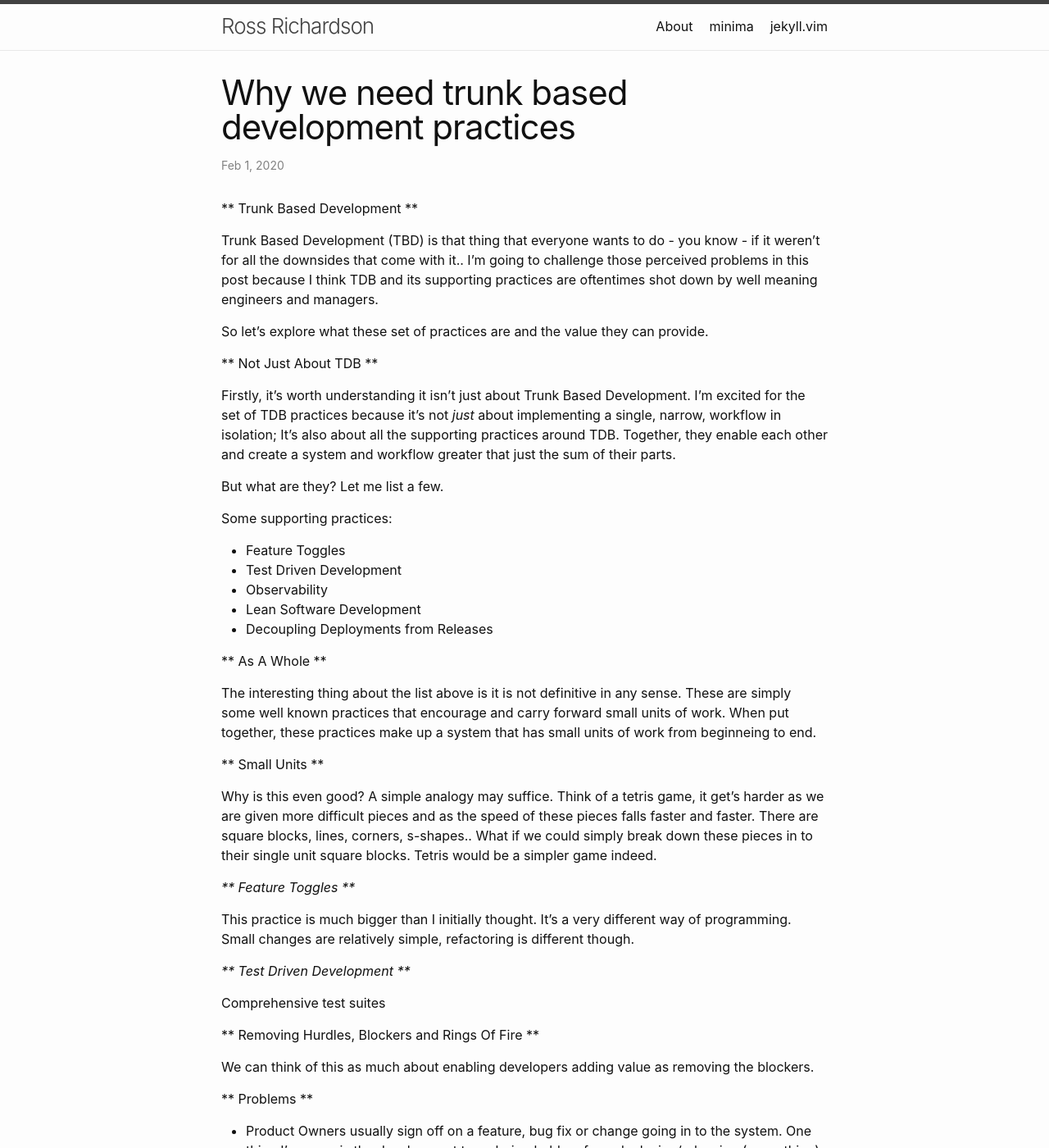
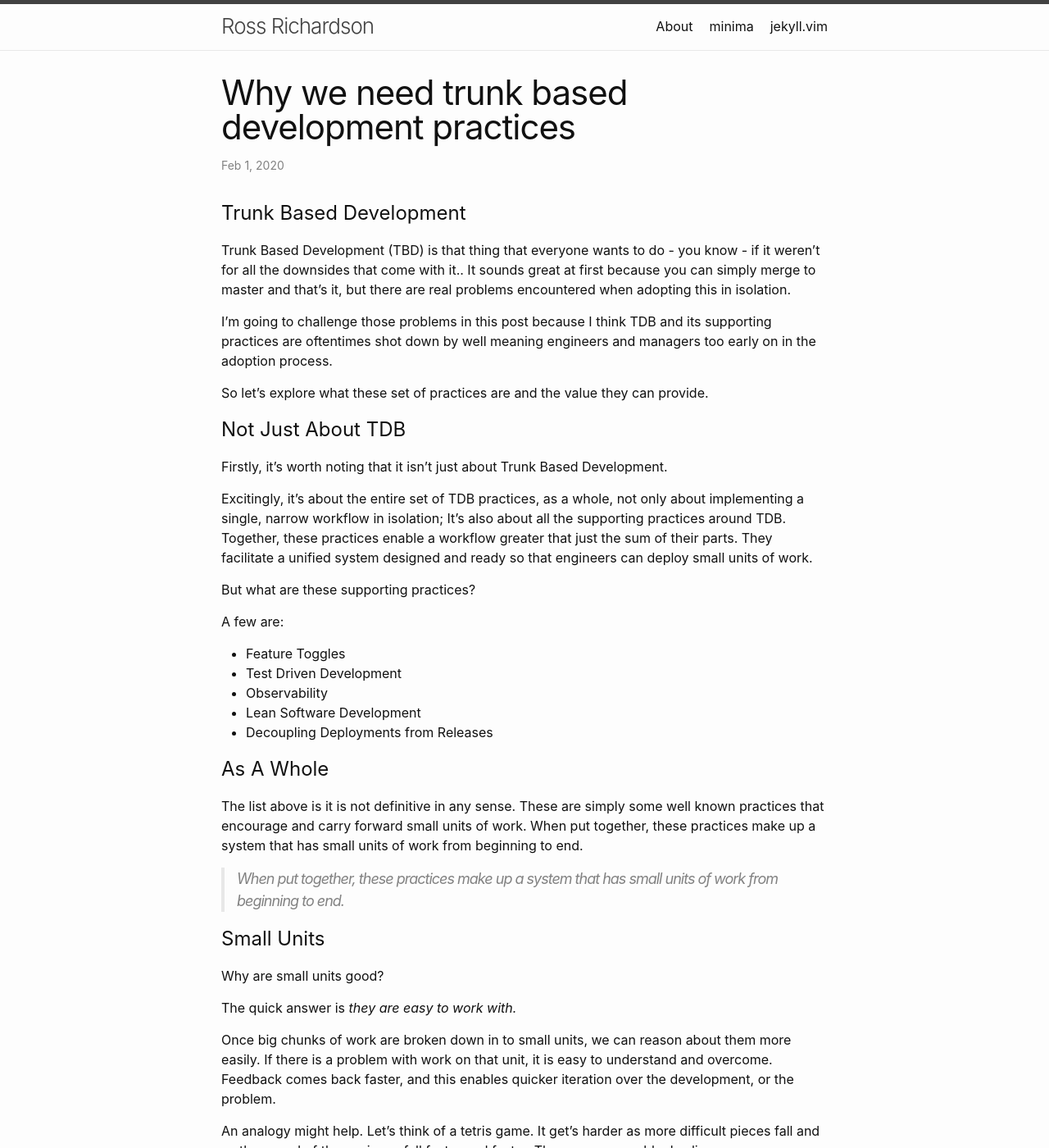
Before and after one commit to RossRichardson/rossrichardson.github.io, a Jekyll site: the page built from _posts/2020-02-02-why-we-need-trunk-based-development-practices.markdown, in a window 1280 px wide and 1400 px high. Shown: the whole window at 82% size. Built offline with Jekyll 4.4.1, drawn with Linux system fonts in a browser that asks for light colours; some of the changed text lies outside the part shown.

Commit message:
revisions

````diff
--- a/_posts/2020-02-02-why-we-need-trunk-based-development-practices.markdown
+++ b/_posts/2020-02-02-why-we-need-trunk-based-development-practices.markdown
@@ -4,53 +4,157 @@ title: "Why we need trunk based development practices"
 date: "2020-02-02 10:41:21 +1100"
 ---
 
-** Trunk Based Development **
+# Trunk Based Development
 
-Trunk Based Development (TBD) is that thing that everyone wants to do - you know - if it weren't for all the downsides that come with it..
-I'm going to challenge those perceived problems in this post because I think TDB and its supporting practices are oftentimes shot down by well meaning engineers and managers.
+Trunk Based Development (TBD) is that thing that everyone wants to do - you
+know - if it weren't for all the downsides that come with it.. It sounds great
+at first because you can simply merge to master and that's it, but there are
+real problems encountered when adopting this in isolation.
+
+I'm going to challenge those problems in this post because I think TDB and its
+supporting practices are oftentimes shot down by well meaning engineers and
+managers too early on in the adoption process.
 
 So let's explore what these set of practices are and the value they can provide.
 
-** Not Just About TDB **
+# Not Just About TDB
 
-Firstly, it's worth understanding it isn't just about Trunk Based Development. I'm excited for the set of TDB practices because it's not _just_ about implementing a single, narrow, workflow in isolation; It's also about all the supporting practices around TDB. Together, they enable each other and create a system and workflow greater that just the sum of their parts.
+Firstly, it's worth noting that it isn't just about Trunk Based Development.
 
-But what are they? Let me list a few.
+Excitingly, it's about the entire set of TDB practices, as a whole, not only
+about implementing a single, narrow workflow in isolation; It's also about all
+the supporting practices around TDB. Together, these practices enable a workflow
+greater that just the sum of their parts. They facilitate a unified system
+designed and ready so that engineers can deploy small units of work.
 
-Some supporting practices:
+But what are these supporting practices?
+
+A few are:
 - Feature Toggles
 - Test Driven Development
 - Observability
 - Lean Software Development
 - Decoupling Deployments from Releases
 
-** As A Whole **
+# As A Whole
 
-The interesting thing about the list above is it is not definitive in any sense. These are simply some well known practices that encourage and carry forward small units of work.
-When put together, these practices make up a system that has small units of work from beginneing to end.
+The list above is it is not definitive in any sense. These are simply some well
+known practices that encourage and carry forward small units of work. When put
+together, these practices make up a system that has small units of work from
+beginning to end.
 
-** Small Units **
+> When put together, these practices make up a system that has small units of
+work from beginning to end.
 
-Why is this even good? A simple analogy may suffice. Think of a tetris game, it get's harder as we are given more difficult pieces and as the speed of these pieces falls faster and faster. There are square blocks, lines, corners, s-shapes.. What if we could simply break down these pieces in to their single unit square blocks. Tetris would be a simpler game indeed.
+# Small Units
 
-*** Feature Toggles ***
+Why are small units good?
 
-This practice is much bigger than I initially thought. It's a very different way of programming. Small changes are relatively simple, refactoring is different though.
+The quick answer is *they are easy to work with.*
 
-*** Test Driven Development ***
+Once big chunks of work are broken down in to small units, we can reason about
+them more easily. If there is a problem with work on that unit, it is easy to
+understand and overcome. Feedback comes back faster, and this enables quicker
+iteration over the development, or the problem.
+
+An analogy might help. Let's think of a tetris game. It get's harder as more
+difficult pieces fall and as the speed of these pieces fall faster and faster.
+There are square blocks, lines, corners, s-shapes.. but what if we could simply
+break down these pieces in to their single unit square blocks?
+Tetris would be a simpler game indeed. The system is geared toward deployment.
+
+# Feature Toggles
+
+This practice is much bigger than I initially thought. It's also a very
+different way of programming for some people. Small changes are usually straight
+forward but larger refactoring efforts can be tricky at first, until some of the
+enabling practices are learnt.
+
+Small changes are straight forward in that they can be simple `switch`
+statements or `if{} else{}` blocks to control flow.
+
+```
+if config.feature_new_image_processor {
+	// new processor code
+} else {
+	// original processor code
+}
+```
+
+Larger refactors may involve more substantial work but we can extend the same
+pattern. For instance, refactoring a class or series of classes may involve
+creating a new class altogether, or a new package, but using these new or old
+classes are still controlled through something like an if/else block.
+
+1. Create new DatabaseManager class to replace the old too-long-to-name class.
+2. Find the entry point(s) and surround with a control for the feature toggle.
+
+```
+if config.feature_big_database_layer_refactor {
+	// fancy new db layer
+	db = new DatabaseManager()
+} else {
+	// all the old stuff
+	db = new FactoryInternalDatabaseInternalLayerForLolCats()
+}
+
+db.connect()
+```
+
+Tip 1:
+Use an interface to provide a behavioural abstraction layer. This will ensure
+that the new class provides all expected behaviours that the program has come to
+rely upon.
+
+Tip 2.
+An interface is just a beginning. The new class may need to expose some
+behaviours and have no need for others. i.e. the new DatabaseManager class
+doesn't need to connect() because it does a special light-weight connection call
+for each query. It that case, the new class still has a connect() method but
+perhaps it is empty.
+
+Tip 3:
+Instrument this. Logs, metrics, events.. The feedback loop is important.
+When a feature toggle is active or inactive, used or not used, it should be
+recorded and query-able. Other metrics can be added too. It's useful, when
+putting in a new feature, to understand how much time it takes too. Don't stop
+there, think about what else is important or might be important if it breaks.
+
+
+## removing toggles
+
+Feature toggles are temporary, they live just as long as they need to until the
+new feature proves it is better, or worse. Then it is removed. Feature toggles
+should not outlive their usefulness!
+
+Once feature toggles outlive their usefullness they become technical debt.
+Perhaps a little nicer because they are actually quarantined within logical
+blocks. Hmmm. That's nice to think technical debt can be somewhat quarantined.
+Really, the whole principle of feature toggling is about quarantining areas of
+code off from one another.
+
+## the framework
+
+How many feature toggles can be expected within a code base? And how is it all
+managed? How far can this idea be taken?
+
+Certainly, it can become a framework of sorts.
+
+## observability
+
+# Test Driven Development
 
 Comprehensive test suites
 
 
 
-** Removing Hurdles, Blockers and Rings Of Fire **
+# Removing Hurdles, Blockers and Rings Of Fire
 
 We can think of this as much about enabling developers adding value as removing the blockers.
 
 
-** Problems **
+# Problems
 
 - Product Owners usually sign off on a feature, bug fix or change going in to the system. One thing I've seen is the development team being held up from deploying/releasing (same thing) in to their staging environment because the PO doesn't want the risk of more than 1 change going in at once.
 - Deployments have to be stopped, because a deploy means a new release. And for whatever reason, we are not yet ready to release something. Maybe there is a bug, it's an important time for the system or there are users, QA team or PO's doing some testing.
 - Giant merges and conflicts still happen.
--
````
Also changed, not shown: _post_images/1_tetris.jpeg (added).
